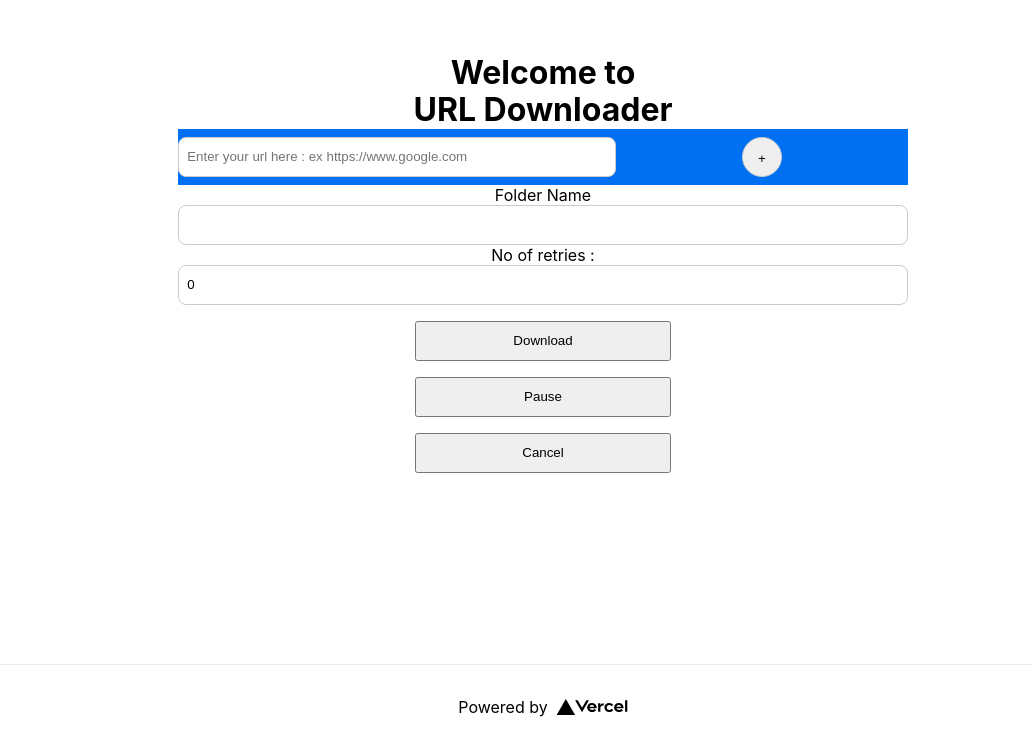
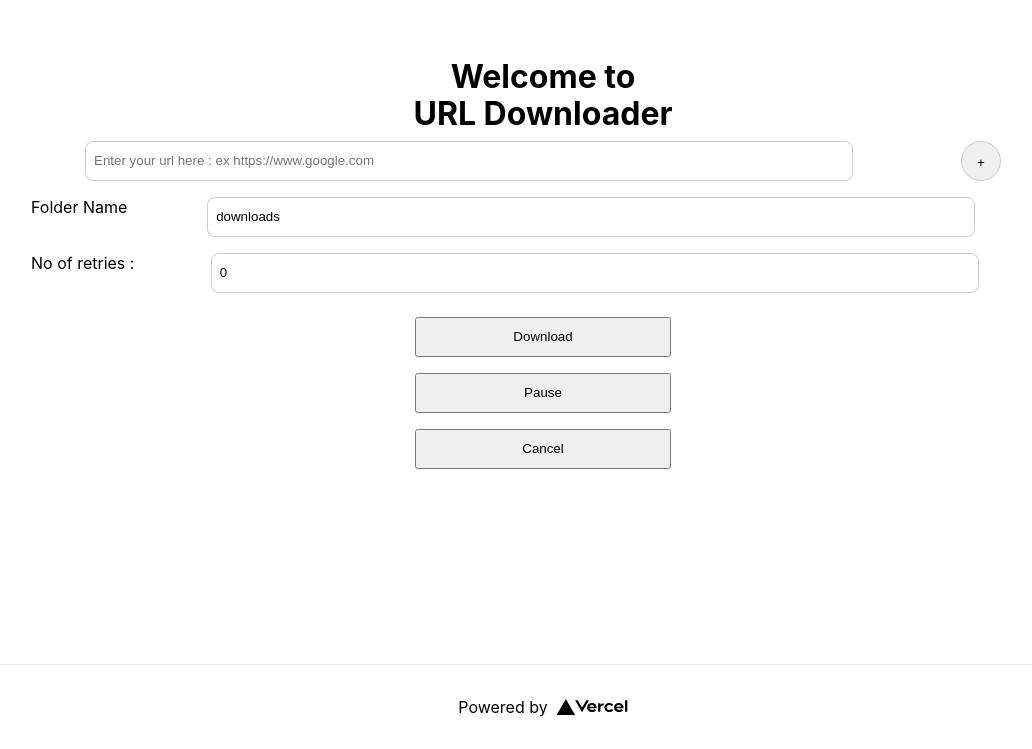
Before and after one commit to farhan-ibrahim/next-url-downloader, a Next.js app: page / in a window 1280 px wide. Shown: the part 136-885 px from the top of the page, without its empty margins (97-1129 px from the left). Built offline with nearby package versions, Linux system fonts and the light colour scheme.

Commit message:
💄 fix : index UI

```diff
--- a/pages/index.tsx
+++ b/pages/index.tsx
@@ -6,26 +6,14 @@ import styles from '../styles/Home.module.css'
 import Item from './components/Item'
 
 const Home: NextPage = () => {
-  // Some requirements.
-  // 1. The program can accept a single URI or a list of URIs to download [/]
-  // 2. It should be possible to configure download location as well as number of retries.
-  // 2. It should support HTTP/HTTPS, FTP and SFTP [/]
-  // 3. It should be extensible. Please pay attention to how new protocols can be added
-  // 4. It should handle retries and partial downloads. If a file fails to fully download then the partial files must be deleted
-  // 5. It should support parallel downloads [/]
-  // 6. It should handle name clashes. If two different resources have the same name, both should download correctly. If the same resource is downloaded twice, it should overwrite the previous one
-  // 7. Program architecture is important.
-  // 8. Don't forget about tests.
-
   const httpURL = 'http://techslides.com/demos/sample-videos/small.mp4';
   const httpsURL = 'https://images.pexels.com/photos/3184418/pexels-photo-3184418.jpeg';
   const ftpURL = 'ftp://ftp.dlptest.com/';
   const sftpURL = 'sftp://itcsubmit.wustl.edu';
 
-
   const [ urls, setUrls ] = useState<string[]>(["",]);
   const [ retries , setRetries ] = useState<number>(0);
-  const [ location , setLocation ] = useState<string>('');
+  const [ location , setLocation ] = useState<string>('downloads');
   const [ progress , setProgress] = useState<number>(0);
 
   const onAddNewUrl = () => {
@@ -37,36 +25,25 @@ const Home: NextPage = () => {
   }
 
   const onClickDownload = async () => {
-    // axios({
-    //     url: 'http://api.dev/file-download', //your url
-    //     method: 'GET',
-    //     responseType: 'blob', // important
-    // }).then((response) => {
-    //     const url = window.URL.createObjectURL(new Blob([response.data]));
-    //     const link = document.createElement('a');
-    //     link.href = url;
-    //     link.setAttribute('download', 'file.pdf'); //or any other extension
-    //     document.body.appendChild(link);
-    //     link.click();
-    // });
-
-    fetch('/api/download',{
+    try{
+      const res = await fetch('/api/download',{
         method: 'POST',
         headers:{
           'Content-Type': 'application/json'
         },
         body: JSON.stringify({
-        urls: urls,
+          urls,
           options:{
             retries,
             location,
           }
         }),
-    }).then((res) =>
-      res.json()
-    ).then((data) => {
-      console.log("result" , data);
       })
+
+      const data = await res.json();
+    }catch(err){
+      console.error(err)
+    }
   }
 
   return (
@@ -102,18 +79,22 @@ const Home: NextPage = () => {
             />
           )
         })}
+        <div className={styles.item}>
           <label >Folder Name</label>
           <input
             className={styles.input}
             value={location}
             onChange={(e) => setLocation(e.target.value)}
           />
+        </div>
+        <div className={styles.item}>
           <label >No of retries :</label>
           <input
             className={styles.input}
             value={retries.toString()}
             onChange={e => setRetries(Number(e.target.value))}
           />
+        </div>
         <button className={styles.button} onClick={onClickDownload} >Download</button>
         <button className={styles.button} >Pause</button>
         <button className={styles.button} >Cancel</button>
--- a/styles/Home.module.css
+++ b/styles/Home.module.css
@@ -17,17 +17,17 @@
   flex-direction:row;
   justify-content:'center';
   padding: 8px 0;
-  width:60%;
-  background-color: #0070f3;
+  width:80vw;
 }
 
 .input {
   align-self: center;
   padding: 0.5rem;
-  width: 60%;
+  min-width: 60vw;
   height: 5vh;
   border: 1px solid #ccc;
   border-radius: 8px;
+  margin: 0px auto;
 }
 
 .button {
```
Lines whose indentation alone changed are shown as unchanged.
